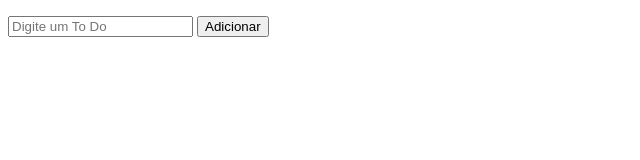
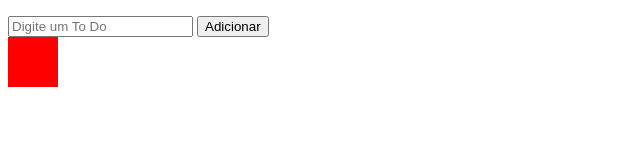
Before and after one commit to bernardo2512/Js, a plain HTML site: page aplicativo/index.html in a window 1280 px wide. Shown: the whole page, without its empty margins (0-640 px from the left). Drawn offline with Linux system fonts and the light colour scheme.

Commit message:
adicionando funcionalidades

```diff
--- a/aplicativo/index.html
+++ b/aplicativo/index.html
@@ -13,6 +13,10 @@
 
   </div>
 
+  <div id="div-evento" onmouseover="chamaTexto()" style="width: 50px; height: 50px; background-color: red;">
+
+  </div>
+
   <script src="todos.js"></script>
 </body>
 </html>
--- a/aplicativo/todos.js
+++ b/aplicativo/todos.js
@@ -51,3 +51,7 @@ function deleteTodo(pos){
 function saveToStorage(){
     localStorage.setItem('list_todos',JSON.stringify(todos));
 }
+
+function chamaTexto(){
+    alert('Voce passou o mouse por cima !')
+}
```
